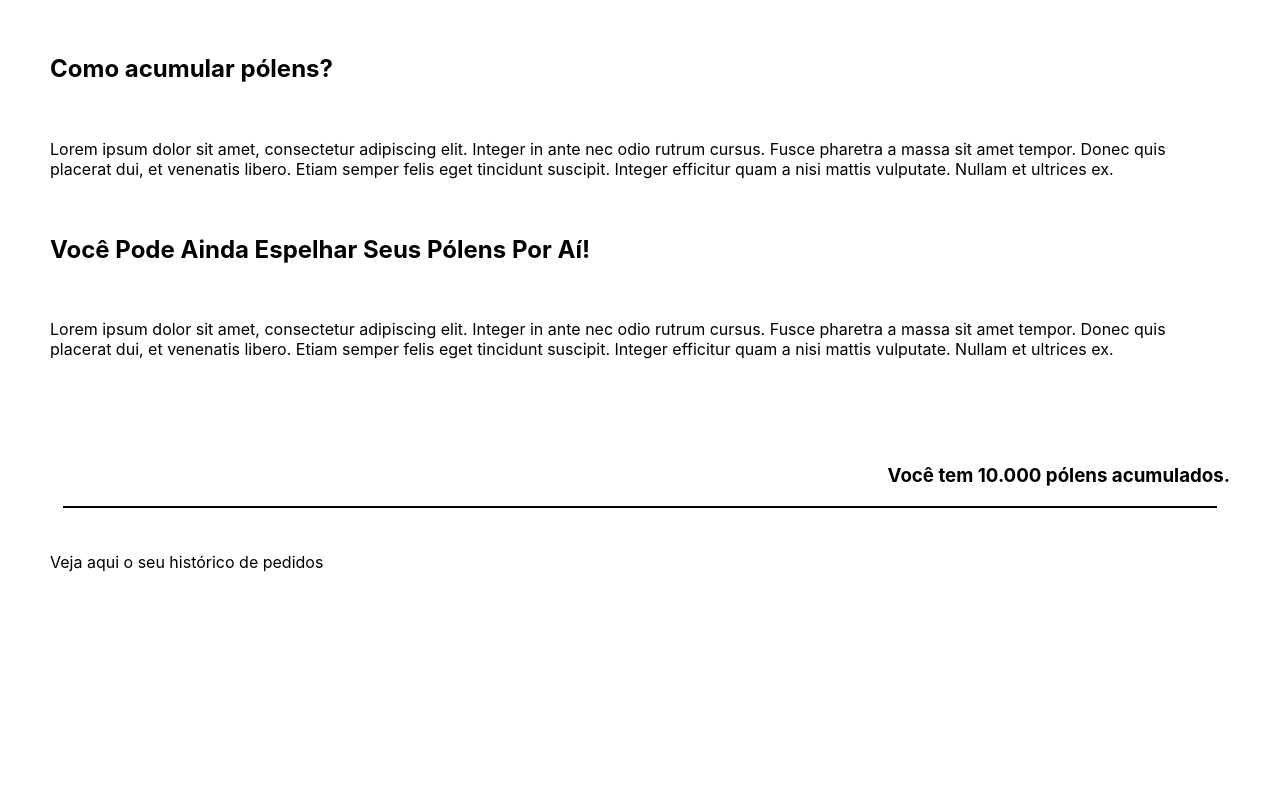
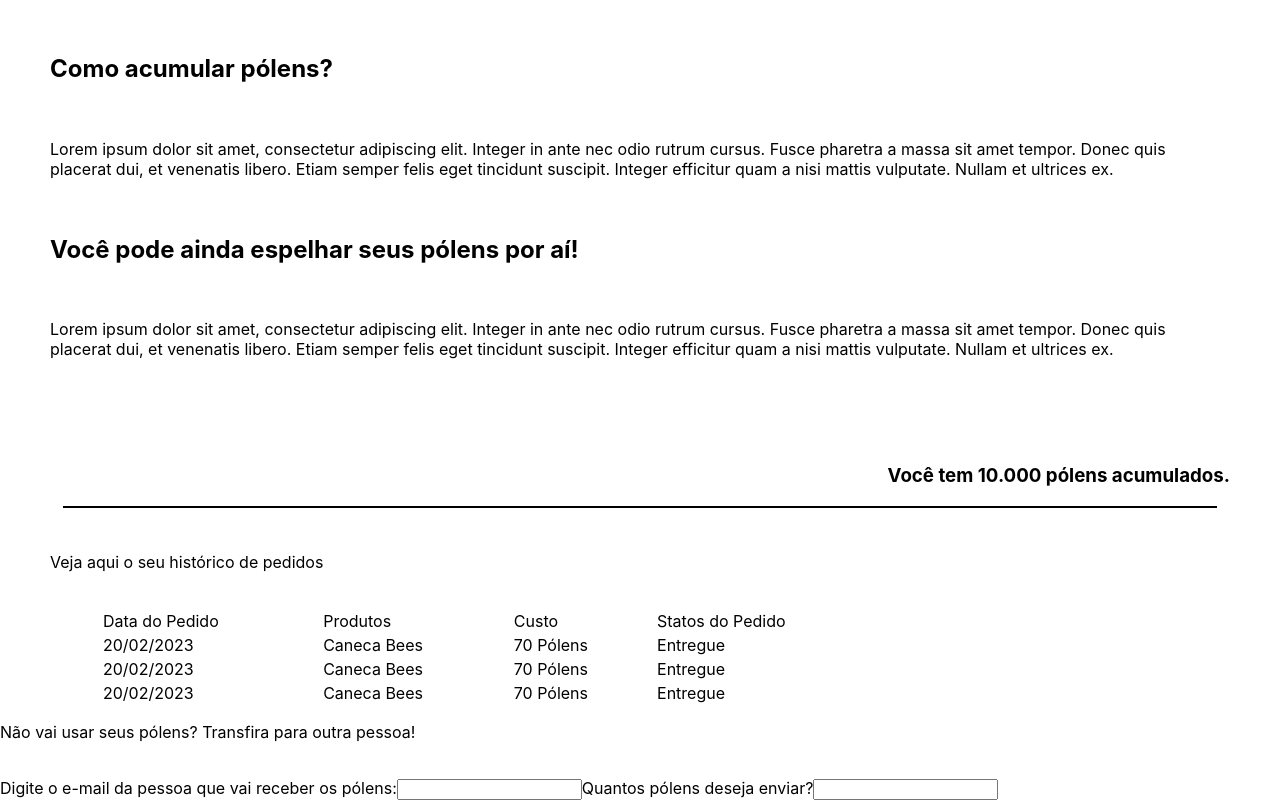
Before and after one commit to erikadeolima/pollen_project, a React (Create React App) app: page / in a window 1280 px wide. Shown: the part 342-1142 px from the top of the page. Before the commit the page ends 950 px from the top, so only its background shows below. Built offline with nearby package versions, Linux system fonts and the light colour scheme; the HTML template or start-up script is replaced by a standard one.

Commit message:
Page MeuCarrinho

```diff
--- a/src/Pages/MeuCarrinho/MeuCarrinho.css
+++ b/src/Pages/MeuCarrinho/MeuCarrinho.css
@@ -6,4 +6,11 @@
 
 .tituloPedidos{
     padding-left: 50px;
+
 }
+
+.tableCarrinho{
+    margin: 0px 100px ;
+
+    width: 800px;
+}
--- a/src/Pages/MeuCarrinho/MeuCarrinho.jsx
+++ b/src/Pages/MeuCarrinho/MeuCarrinho.jsx
@@ -15,9 +15,48 @@ function MeuCarrinho() {
                 Veja aqui o seu histórico de pedidos
             </p>
             <br/>
+            <table className='tableCarrinho'>
+                <tr>
+                    <td>Data do Pedido</td>
+                    <td>Produtos</td>
+                    <td> Custo</td>
+                    <td>Statos do Pedido</td>
+                </tr>
+                <tr>
+                    <td>20/02/2023</td>
+                    <td>Caneca Bees</td>
+                    <td>70 Pólens</td>
+                    <td>Entregue</td>
+                </tr>
+                <tr>
+                    <td>20/02/2023</td>
+                    <td>Caneca Bees</td>
+                    <td>70 Pólens</td>
+                    <td>Entregue</td>
+                </tr>
+                <tr>
+                    <td>20/02/2023</td>
+                    <td>Caneca Bees</td>
+                    <td>70 Pólens</td>
+                    <td>Entregue</td>
+                </tr>
+            </table>
+
+            <p className='tituloTransfira'>
+                Não vai usar seus pólens? Transfira para outra pessoa! </p>
+            <br/>
+            <div className='presente'>
+            <label for="emailPresente">Digite o e-mail da pessoa que vai receber os pólens:</label>
+            <input type="e-mail" name="" id="emailPresente" class='input' />
+
+            <label for="quantidadePólens">Quantos pólens deseja enviar?</label>
+            <input type="number" name="" id="quantidadePólens" class='input' />
 
 
+            </div>
         </div>
+
+
 
     )
 };
--- a/src/Pages/Sobre/Sobre.jsx
+++ b/src/Pages/Sobre/Sobre.jsx
@@ -14,7 +14,7 @@ function Sobre() {
             <p> Lorem ipsum dolor sit amet, consectetur adipiscing elit. Integer in ante nec odio rutrum cursus. Fusce pharetra a massa sit amet tempor. Donec quis placerat dui, et venenatis libero. Etiam semper felis eget tincidunt suscipit. Integer efficitur quam a nisi mattis vulputate. Nullam et ultrices ex.  </p>
             <br/>
             <h2
-            className='tituloSobre'> Você Pode Ainda Espelhar Seus Pólens Por Aí! </h2>
+            className='tituloSobre'> Você pode ainda espelhar seus pólens por aí! </h2>
             <br/>
             <p> Lorem ipsum dolor sit amet, consectetur adipiscing elit. Integer in ante nec odio rutrum cursus. Fusce pharetra a massa sit amet tempor. Donec quis placerat dui, et venenatis libero. Etiam semper felis eget tincidunt suscipit. Integer efficitur quam a nisi mattis vulputate. Nullam et ultrices ex.  </p>
 
```
